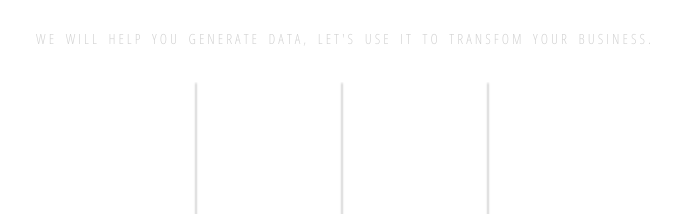
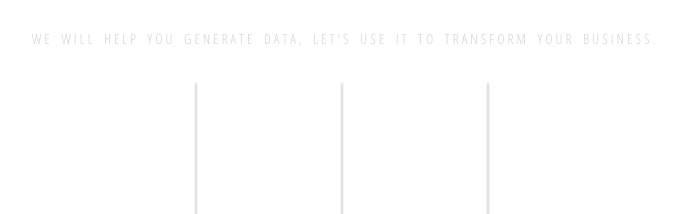
Before and after one commit to Ragnoelectronics/website, a plain HTML site: page index.html in a window 1280 px wide. Shown: the part 181-395 px from the top of the page, 295-975 px from the left. Drawn offline with Linux system fonts and the light colour scheme.

Commit message:
spell mistake

```diff
--- a/index.html
+++ b/index.html
@@ -38,7 +38,7 @@
       <div class="count-center-w3ls">
          <div class="top-w3ls">
             <h1>Ragno Coming Soon</h1>
-            <p>We will help you generate Data, Let's use it to transfom your business.
+            <p>We will help you generate Data, Let's use it to transform your business.
             </p>
             <div class="line"></div>
          </div>
```
